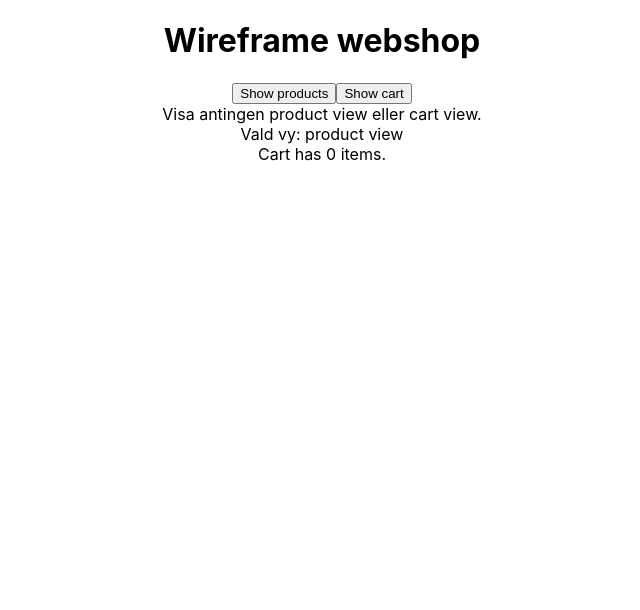
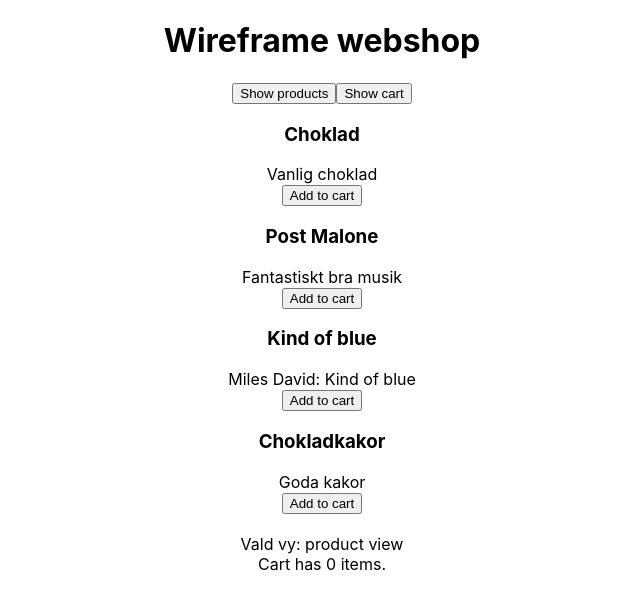
Before and after one commit to cenglesson/Coffee-Website, a React (Create React App) app: page / in a window 1280 px wide. Shown: the top 610 px of the page, without its empty margins (318-958 px from the left). Built offline with nearby package versions, Linux system fonts and the light colour scheme.

Commit message:
Simple product view and cart complete

```diff
--- a/src/App.tsx
+++ b/src/App.tsx
@@ -1,7 +1,9 @@
 // import React from 'react';
 import { useDispatch, useSelector } from 'react-redux'
-import { actions } from './features/viewReducer'
+import { actions, PRODUCTVIEW, CARTVIEW } from './features/viewReducer'
 import { RootState } from './store'
+import ProductGrid from './components/ProductGrid'
+import CartView from './components/CartView'
 
 import './App.css';
 
@@ -14,6 +16,14 @@ function App() {
     const handleShowProducts = () => dispatch(actions.showProducts())
     const handleShowCart = () => dispatch(actions.showCart())
 
+    let main = null
+    if( view === PRODUCTVIEW ) {
+        main = <ProductGrid />
+    }
+    else if( view === CARTVIEW ) {
+        main = <CartView />
+    }
+
     return (
         <div className="App">
         <header>
@@ -24,7 +34,7 @@ function App() {
             </nav>
         </header>
         <main>
-            Visa antingen product view eller cart view.
+            {main}
             <br/>
             Vald vy: {view}
             <br/>
--- /dev/null
+++ b/src/components/CartView.tsx
@@ -0,0 +1,26 @@
+import { useSelector } from 'react-redux'
+import { RootState } from '../store'
+
+const CartView = () => {
+	const cart = useSelector((state: RootState) => state.cart)
+
+	let countMessage = 'The cart is empty'
+	if( cart.length > 0 ) {
+		countMessage = `You have ${cart.length} items in the cart.`
+	}
+
+	return (
+		<div className="cart">
+			<h2> {countMessage} </h2>
+			<div className="items">
+				{cart.map(item => (
+					<div key={item.product.name}>
+						{item.product.name} ..... {item.count}
+					</div>
+				))}
+			</div>
+		</div>
+	)
+}
+
+export default CartView
--- a/src/components/ProductGrid.tsx
+++ b/src/components/ProductGrid.tsx
@@ -1,8 +1,13 @@
-import { useSelector } from 'react-redux'
+import { useSelector, useDispatch } from 'react-redux'
 import { RootState } from '../store'
+import { actions } from '../features/cartReducer'
+import { Product } from '../models/Product'
 
 const ProductGrid = () => {
+	const dispatch = useDispatch()
 	const products = useSelector((state: RootState) => state.products)
+
+	const addToCart = (p: Product) => dispatch(actions.addProduct(p))
 
 	return (
 		<div className="product-grid">
@@ -10,6 +15,8 @@ const ProductGrid = () => {
 				<div key={p.name} className="product-card">
 					<h3> {p.name} </h3>
 					{p.info}
+					<br/>
+					<button onClick={() => addToCart(p)}> Add to cart </button>
 				</div>
 			))}
 		</div>
--- a/src/features/cartReducer.ts
+++ b/src/features/cartReducer.ts
@@ -3,7 +3,7 @@ import { Product } from '../models/Product'
 import { CartItem } from '../models/CartItem'
 
 // Dessa actions finns - detta är vad användaren kan göra
-const addProduct = createAction('add one item to cart')
+const addProduct = createAction<Product>('add one item to cart')
 const actions = { addProduct }
 
 
@@ -13,7 +13,7 @@ const initialState: CartItem[] = []
 
 const cartReducer = createReducer(initialState, {
 	// Lägga till en produkt
-	[addProduct.toString()]: (state, action) => [ ...state, { product: { price: 100, name: 'Choklad', stock: 500, info: 'Vanlig choklad', picture: 'TODO' }, count: 1 } ]
+	[addProduct.toString()]: (state, action) => [ ...state, { product: action.payload, count: 1 } ]
 })
 
 /*
--- a/src/features/productsReducer.ts
+++ b/src/features/productsReducer.ts
@@ -1,4 +1,4 @@
-import { createAction, createReducer } from '@reduxjs/toolkit'
+import { /*createAction,*/ createReducer } from '@reduxjs/toolkit'
 import { Product } from '../models/Product'
 
 // Dessa actions finns - detta är vad användaren kan göra
@@ -7,7 +7,12 @@ const actions = {  }
 
 
 // Värdet på "products" när appen startar
-const initialState: Product[] = []
+const initialState: Product[] = [
+	{ price: 100, name: 'Choklad', stock: 500, info: 'Vanlig choklad', picture: 'TODO' },
+	{ price: 549, name: 'Post Malone', stock: 3, info: 'Fantastiskt bra musik', picture: '' },
+	{ price: 333, name: 'Kind of blue', stock: 5, info: 'Miles David: Kind of blue', picture: '' },
+	{ price: 35, name: 'Chokladkakor', stock: 2000, info: 'Goda kakor', picture: '' }
+]
 
 
 const productsReducer = createReducer(initialState, {
@@ -15,3 +20,13 @@ const productsReducer = createReducer(initialState, {
 })
 
 export { actions, productsReducer }
+
+/*
+export interface Product {
+	price: number;
+	name: string;
+	stock: number;
+	info: string;
+	picture: string;  // URL to image
+}
+*/
--- a/src/features/viewReducer.ts
+++ b/src/features/viewReducer.ts
@@ -1,5 +1,6 @@
 import { createAction, createReducer } from '@reduxjs/toolkit'
 
+// Tips! Lägg konstanter i en egen fil, och exportera dem.
 const PRODUCTVIEW = 'product view', CARTVIEW = 'cart view'
 
 // Dessa actions finns - detta är vad användaren kan göra
@@ -18,4 +19,4 @@ const viewReducer = createReducer(initialState, {
 	[showCart.toString()]: () => CARTVIEW
 })
 
-export { actions, viewReducer }
+export { actions, viewReducer, PRODUCTVIEW, CARTVIEW }
```
